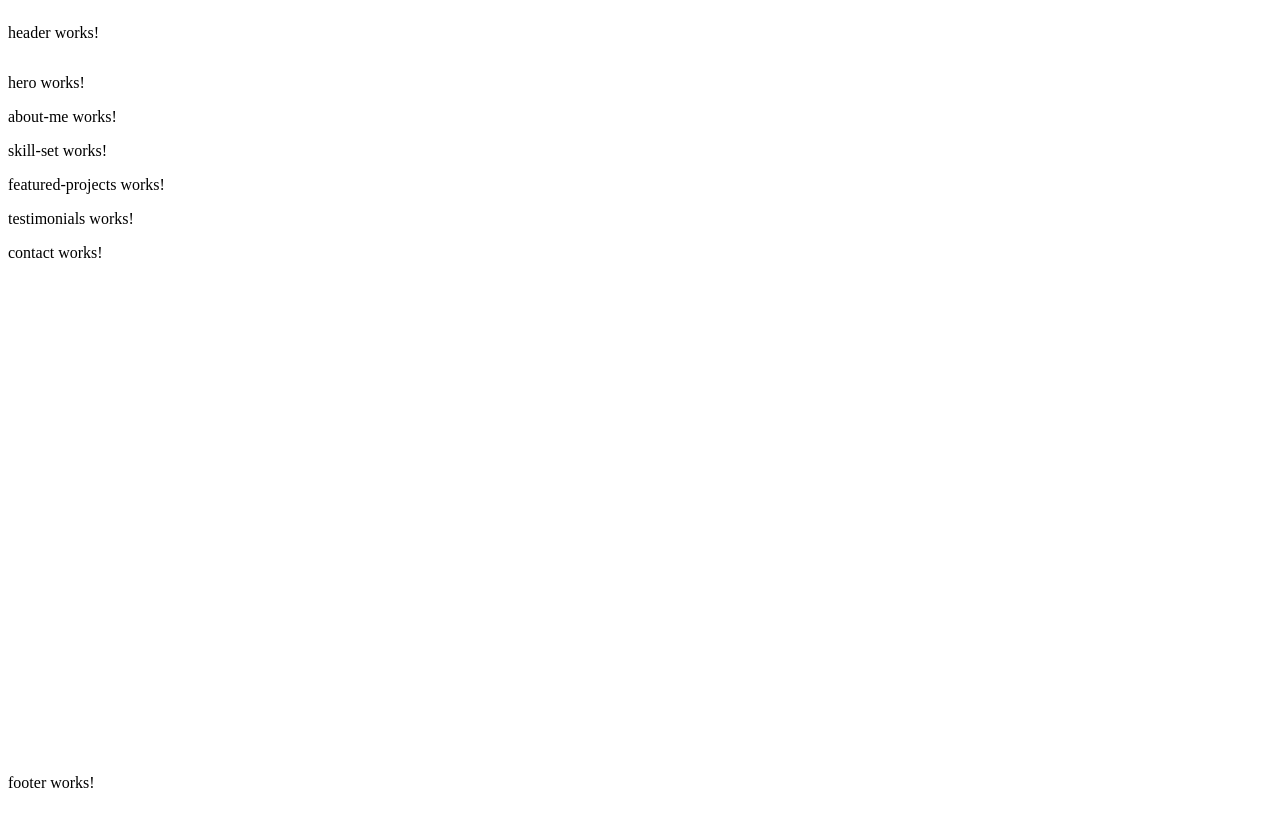
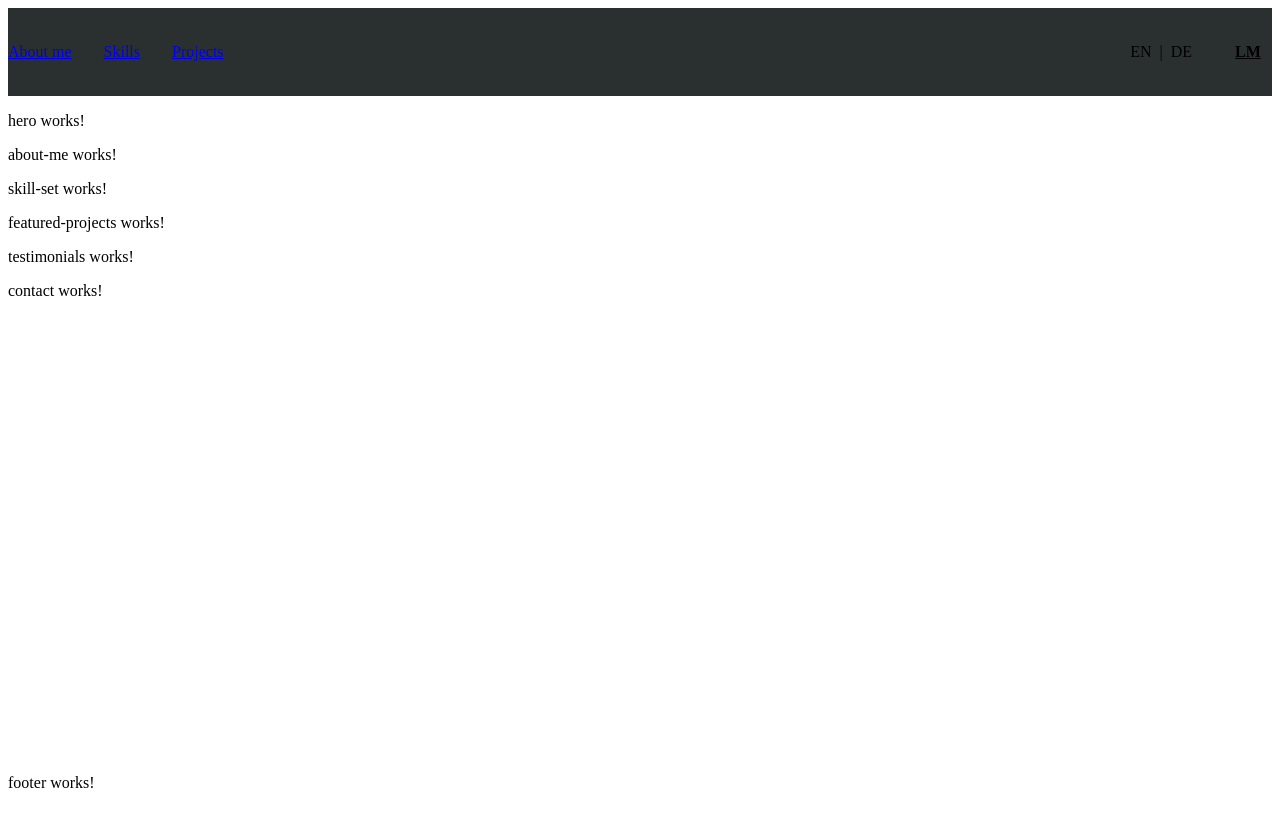
Before and after one commit to CZX93-BW/portfolio-webseite, an Angular app: page / in a window 1280 px wide. Built offline with nearby package versions, Linux system fonts and the light colour scheme.

Commit message:
feat(header): add base header structure

```diff
--- a/src/app/layout/header/header.html
+++ b/src/app/layout/header/header.html
@@ -1 +1,19 @@
-<p>header works!</p>
+<header class="header">
+  <div class="container header__content">
+    <nav class="header__navigation" aria-label="Main navigation">
+      <a routerLink="/" fragment="about-me">About me</a>
+      <a routerLink="/" fragment="skills">Skills</a>
+      <a routerLink="/" fragment="projects">Projects</a>
+    </nav>
+
+    <div class="header__actions">
+      <button class="header__language-button" type="button">EN</button>
+      <span class="header__language-divider">|</span>
+      <button class="header__language-button" type="button">DE</button>
+    </div>
+
+    <a class="header__logo" routerLink="/" aria-label="Go to homepage">
+      LM
+    </a>
+  </div>
+</header>
--- a/src/app/layout/header/header.scss
+++ b/src/app/layout/header/header.scss
@@ -0,0 +1,57 @@
+.header {
+  position: sticky;
+  top: 0;
+  z-index: 20;
+  background: rgba(8, 15, 15, 0.86);
+  backdrop-filter: blur(16px);
+}
+
+.header__content {
+  display: flex;
+  min-height: 88px;
+  align-items: center;
+  justify-content: space-between;
+  gap: 32px;
+}
+
+.header__navigation {
+  display: flex;
+  align-items: center;
+  gap: 32px;
+}
+
+.header__actions {
+  display: flex;
+  align-items: center;
+  gap: 8px;
+  margin-left: auto;
+}
+
+.header__language-button {
+  border: 0;
+  padding: 0;
+  color: var(--color-text);
+  background: transparent;
+  font: inherit;
+  cursor: pointer;
+}
+
+.header__language-button:hover {
+  color: var(--color-primary);
+}
+
+.header__language-divider {
+  color: var(--color-muted);
+}
+
+.header__logo {
+  display: inline-flex;
+  width: 48px;
+  height: 48px;
+  align-items: center;
+  justify-content: center;
+  border: 1px solid var(--color-primary);
+  border-radius: 50%;
+  color: var(--color-primary);
+  font-weight: 700;
+}
--- a/src/app/layout/header/header.ts
+++ b/src/app/layout/header/header.ts
@@ -1,8 +1,9 @@
 import { Component } from '@angular/core';
+import { RouterLink } from '@angular/router';
 
 @Component({
   selector: 'app-header',
-  imports: [],
+  imports: [RouterLink],
   templateUrl: './header.html',
   styleUrl: './header.scss',
 })
```
